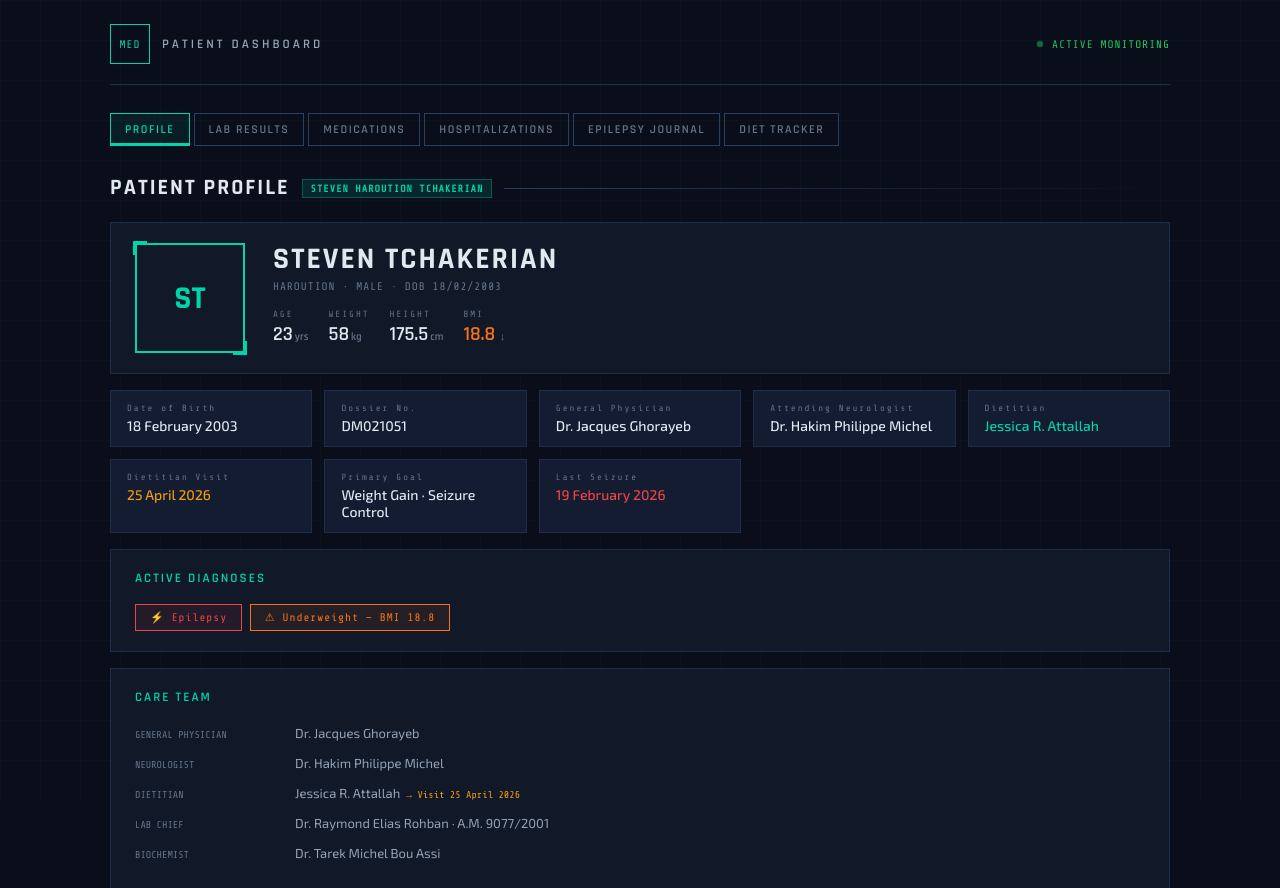
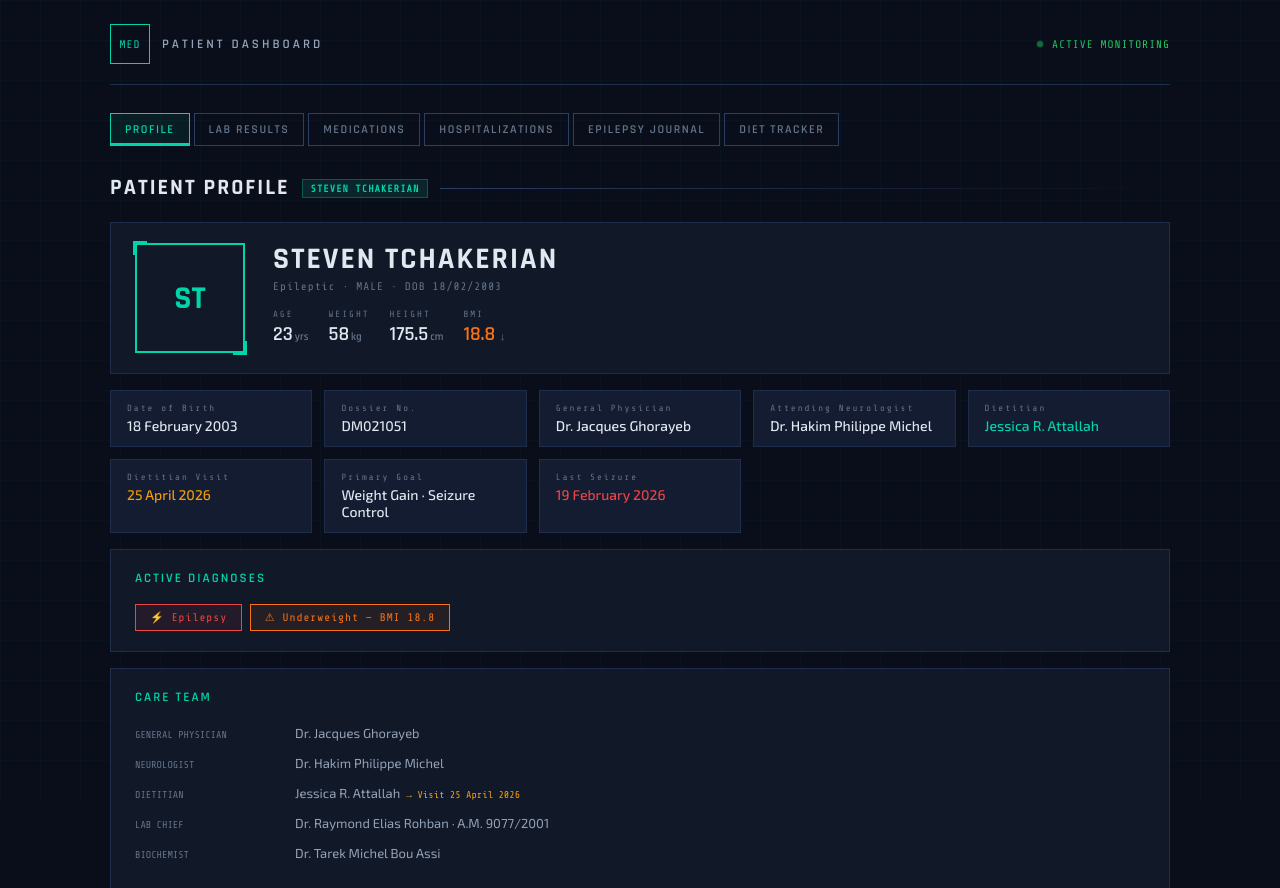
Before and after one commit to Steve-progress/Diet, a plain HTML site: page index.html in a window 1280 px wide. Shown: the top 888 px of the page. Drawn offline with nearby package versions, Linux system fonts and the light colour scheme.

Commit message:
Update index.html

```diff
--- a/index.html
+++ b/index.html
@@ -190,7 +190,7 @@
 
 <!-- ========== PROFILE ========== -->
 <div id="sec-profile" class="section active">
-  <div class="section-title">Patient Profile <span class="tag tag-teal">Steven Haroution Tchakerian</span></div>
+  <div class="section-title">Patient Profile <span class="tag tag-teal">Steven Tchakerian</span></div>
   <div class="card">
     <div class="profile-grid">
       <div class="avatar-box">
@@ -198,7 +198,7 @@
       </div>
       <div>
         <div class="profile-name">Steven Tchakerian</div>
-        <div class="profile-sub">HAROUTION · MALE · DOB 18/02/2003</div>
+        <div class="profile-sub">Epileptic · MALE · DOB 18/02/2003</div>
         <div class="profile-stats">
           <div class="stat-item"><div class="stat-lbl">Age</div><div class="stat-val">23<span class="stat-u">yrs</span></div></div>
           <div class="stat-item"><div class="stat-lbl">Weight</div><div class="stat-val">58<span class="stat-u">kg</span></div></div>
```
